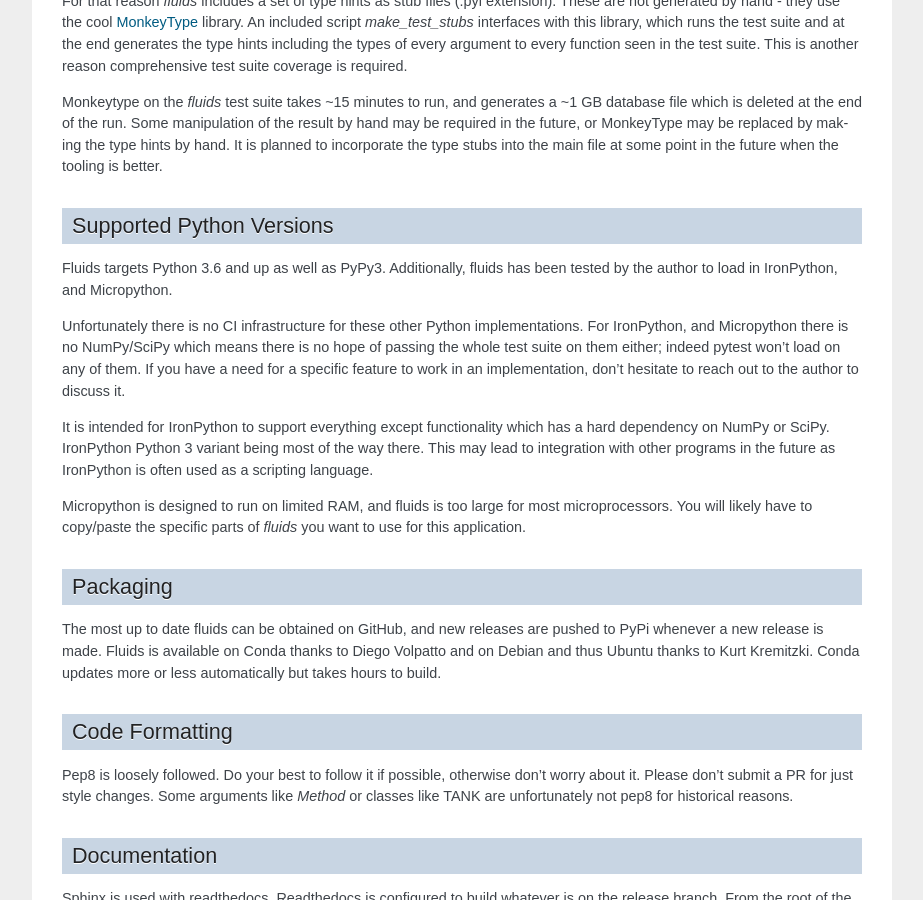
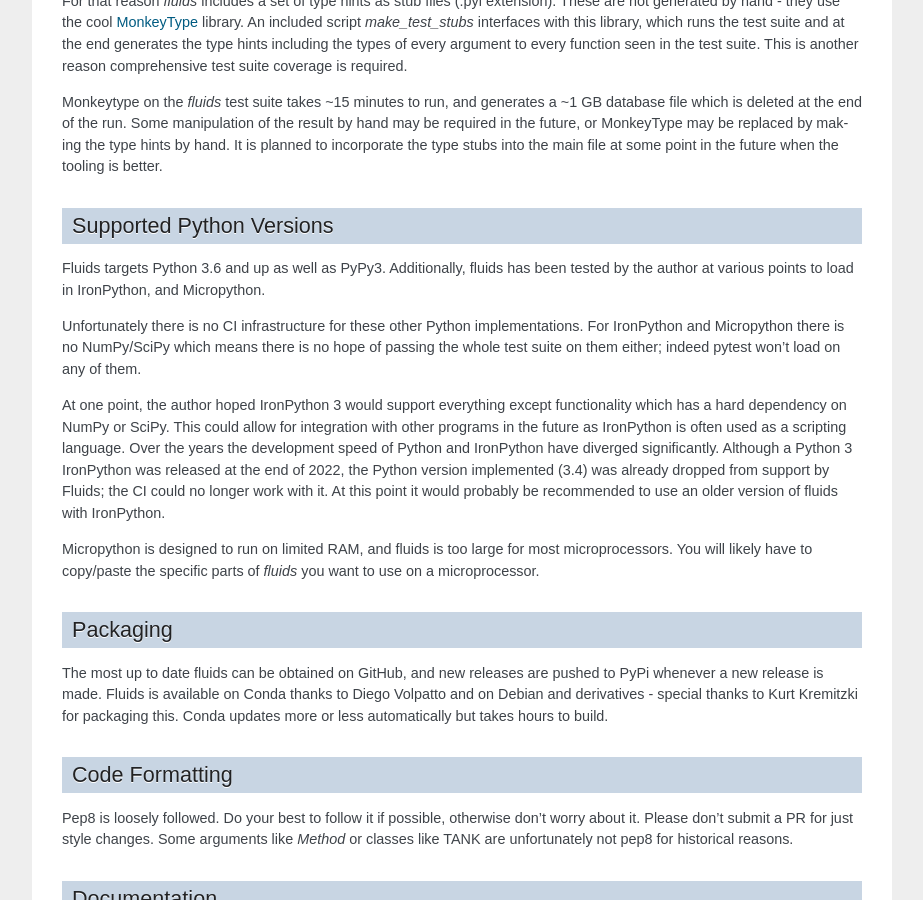
Before and after one commit to CalebBell/fluids, a Sphinx documentation site: the page built from docs/developers.rst, in a window 1280 px wide and 900 px high, scrolled down 2407 px. Shown: the whole window, without its empty margins (198-1121 px from the left). Built offline with Sphinx 7.4.7, drawn with Linux system fonts in a browser that asks for light colours; formulas are drawn with MathJax 3; pages that are not in the unit, such as notebooks, are missing from menus.

Commit message:
Update developer notes

```diff
--- a/docs/developers.rst
+++ b/docs/developers.rst
@@ -93,23 +93,30 @@ Monkeytype on the `fluids` test suite takes ~15 minutes to run, and generates a
 
 Supported Python Versions
 -------------------------
-Fluids targets Python 3.6 and up as well as PyPy3. Additionally, fluids has been tested by the author to load in IronPython, and Micropython.
+Fluids targets Python 3.6 and up as well as PyPy3. Additionally, fluids has been tested by the author at various points to load in IronPython, and Micropython.
 
-Unfortunately there is no CI infrastructure for these other Python implementations. For IronPython, and Micropython there is no NumPy/SciPy which means there is no hope of passing the whole test suite on them either; indeed pytest won't load on any of them.
-If you have a need for a specific feature to work in an implementation, don't hesitate to reach out to the author to discuss it.
+Unfortunately there is no CI infrastructure for these other Python implementations.
+For IronPython and Micropython there is no NumPy/SciPy which means there is no hope of passing the whole test suite on them either; indeed pytest won't load on any of them.
 
-It is intended for IronPython to support everything except functionality which has a hard dependency on NumPy or SciPy. IronPython Python 3 variant being most of the way there. This may lead to integration with other programs in the future as IronPython is often used as a scripting language.
+At one point, the author hoped IronPython 3 would support everything except functionality which has a hard dependency on NumPy or SciPy.
+This could allow for integration with other programs in the future as IronPython is often used as a scripting language.
+Over the years the development speed of Python and IronPython have diverged significantly.
+Although a Python 3 IronPython was released at the end of 2022, the Python version implemented (3.4) was already dropped from support by Fluids; the CI could no longer work with it.
+At this point it would probably be recommended to use an older version of fluids with IronPython.
 
-Micropython is designed to run on limited RAM, and fluids is too large for most microprocessors. You will likely have to copy/paste the specific parts of `fluids` you want to use for this application.
+Micropython is designed to run on limited RAM, and fluids is too large for most microprocessors.
+You will likely have to copy/paste the specific parts of `fluids` you want to use on a microprocessor.
 
 Packaging
 ---------
 The most up to date fluids can be obtained on GitHub, and new releases are pushed to PyPi whenever a new release is made.
-Fluids is available on Conda thanks to Diego Volpatto and on Debian and thus Ubuntu thanks to Kurt Kremitzki. Conda updates more or less automatically but takes hours to build.
+Fluids is available on Conda thanks to Diego Volpatto and on Debian and derivatives - special thanks to Kurt Kremitzki for packaging this.
+Conda updates more or less automatically but takes hours to build.
 
 Code Formatting
 ---------------
-Pep8 is loosely followed. Do your best to follow it if possible, otherwise don't worry about it. Please don't submit a PR for just style changes. Some arguments like `Method` or classes like TANK are unfortunately not pep8 for historical reasons.
+Pep8 is loosely followed. Do your best to follow it if possible, otherwise don't worry about it. Please don't submit a PR for just style changes.
+Some arguments like `Method` or classes like TANK are unfortunately not pep8 for historical reasons.
 
 
 Documentation
@@ -136,7 +143,8 @@ Or to do the same on all notebooks in all directories:
 
 Continuous Integration
 ----------------------
-Github Actions, Travis and Appveyor are presently used. They test only code in the `release` branch. Some tests, like those that download data from the internet, are not ran by design on their platforms. The same goes for testing `numba` online - getting an up to date version of numba is challenging.
+Github Actions, Travis and Appveyor are presently used. They test only code in the `release` branch. Some tests, like those that download data from the internet, are not ran by design on their platforms.
+The same goes for testing `numba` online - getting an up to date version of numba is challenging.
 
 Load Speed
 ----------
```
